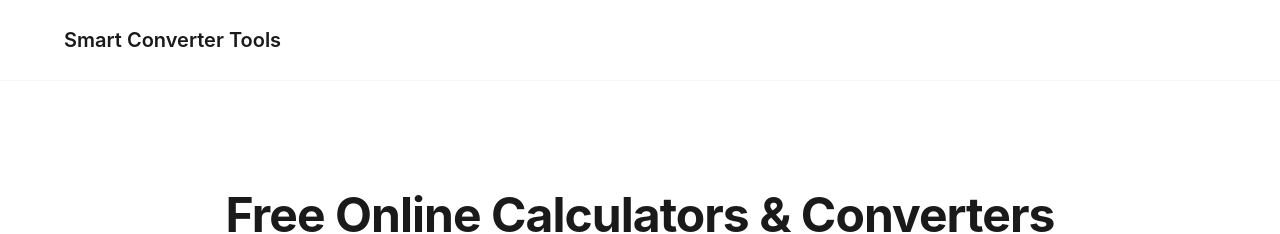
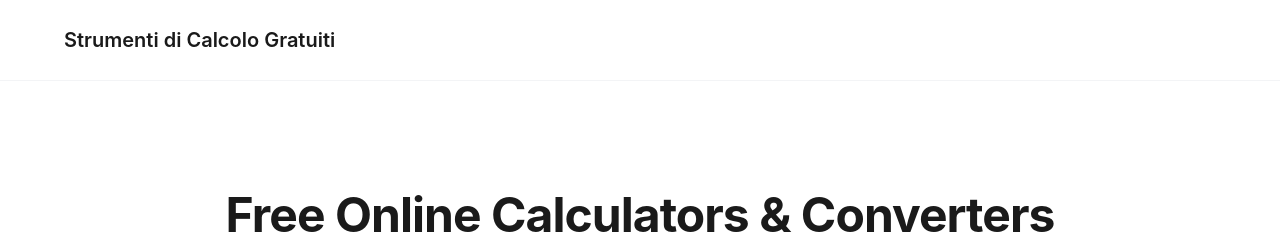
Before and after one commit to Calculator-Platform/smart-converter-tools, a Jekyll site: the page built from index.html, in a window 1280 px wide. Shown: the top 234 px of the page. Built offline with Jekyll 4.4.1, drawn with Linux system fonts in a browser that asks for light colours; part of the change alters nothing that is shown.

Commit message:
Update _config.yml

```diff
--- a/_config.yml
+++ b/_config.yml
@@ -1,16 +1,17 @@
-# Site Settings
-title: Smart Converter Tools
-description: Free online calculators and converters for salary, currency, mortgage and more
+# Impostazioni Sito
+title: Strumenti di Calcolo Gratuiti
+description: Convertitori e calcolatori professionali gratuiti. Valute, unità di misura, percentuali e molto altro.
 url: "https://calculator-platform.github.io"
 baseurl: "/smart-converter-tools"
+lang: it
 
-# Build Settings
+# Impostazioni Build
 markdown: kramdown
 permalink: /:categories/:title/
 
 # Collections
 collections:
-  calculators:
+  calcolatori:
     output: true
     permalink: /:collection/:name/
 
@@ -18,11 +19,11 @@ collections:
 defaults:
   - scope:
       path: ""
-      type: "calculators"
+      type: "calcolatori"
     values:
       layout: "calculator"
 
-# Exclude from processing
+# Esclusioni
 exclude:
   - README.md
   - scripts/
```
